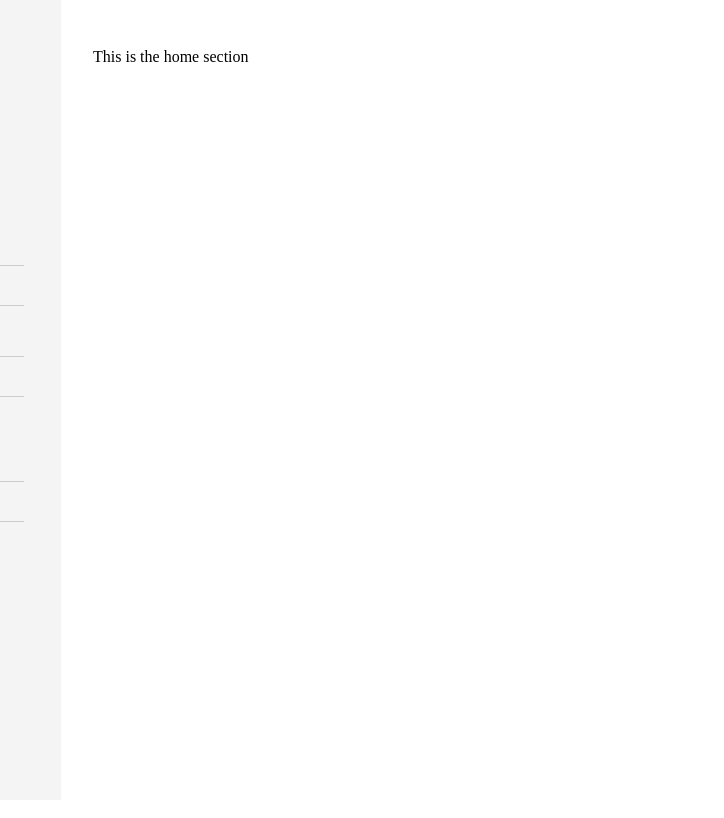
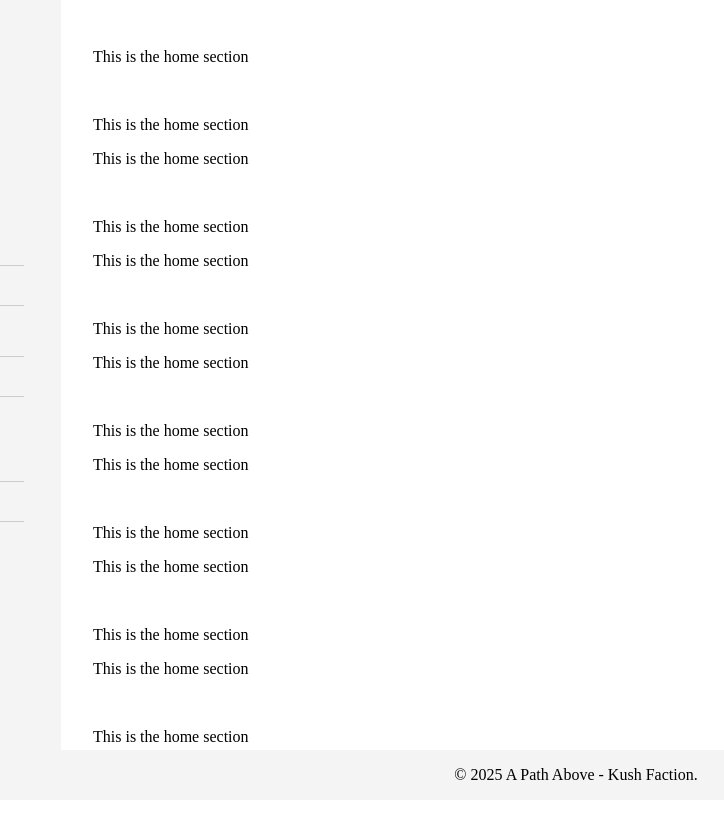
Before and after one commit to JacobGraham02/APAKushFactionWiki, a website built with webpack: page index.html in a window 1280 px wide. Shown: the full height of the page, 189-913 px from the left. Built offline with nearby package versions, Linux system fonts and the light colour scheme.

Commit message:
Modified the css to allow the website content area to have a vertical scrollbar to view additional content, but make the sidebar and footer stay in place, and make the website content not overlay them

```diff
--- a/css/style.css
+++ b/css/style.css
@@ -4,21 +4,23 @@
 
 
 /* 1. DESKTOP: split page with CSS Grid */
-/* .layout: container for sidebar + content on desktop */
+/* layout container for sidebar + content on desktop */
 .layout {
-  display: grid;                         /* use CSS Grid for two‑column layout */
+  display: grid;                        /* use CSS Grid for two‑column layout */
   grid-template-columns: 250px 1fr;     /* 250px sidebar on left, remaining space for content */
-  min-height: 100vh;                     /* ensure full viewport height */
+  grid-template-rows: 1fr auto;         /* first row grows, second row (footer) is auto‑height */
+  height: 100vh;
+  overflow: hidden;
 }
 
 /* Body styling */
 body {
   padding: 0;
   margin: 0;
-  overflow-y: hidden;
+  overflow: auto;
 }
 
-/* .sidebar: styling for the left navigation panel */
+/* sidebar styling for the left navigation panel */
 .sidebar {
   background: #f4f4f4;                   /* light grey background for contrast */
   padding: 1rem;                         /* internal spacing around menu items */
@@ -27,6 +29,18 @@ body {
   flex-direction: column;
   align-items: center;
   text-align: center;
+  grid-row: 1 / span 2;                   /* Make the sidebar expand 2 rows */
+}
+
+/* Footer in the second row second column */
+.footer {
+  grid-column: 2;
+  grid-row: 2;
+  padding: 1rem;
+  background: #f4f4f4;
+  text-align: center;
+  position: relative;
+  z-index: 1;
 }
 
 /* Sidebar image div */
@@ -87,9 +101,16 @@ body {
   width: 90%;
 }
 
-/* .content: styling for the main page area */
+/* content styling for the main page area */
 .content {
   padding: 2rem;                         /* comfortable padding around content */
+  overflow-y: auto;
+  position: relative;
+  min-height: 0;
+  height: 100%;
+  transition: opacity 0.4s ease, transform 0.4s ease;
+  opacity: 1;
+  transform: translateX(0);
 }
 
 /* hide mobile‑only elements by default on desktop */
@@ -100,28 +121,20 @@ body {
 }
 
 /* ==================== Fade and slide animation for swapping page content ================ */
-/* ensure .content always stays the same size so height doesn’t jump */
-.content {
-  position: relative;
-  min-height: 100%;
-  transition: opacity 0.4s ease, transform 0.4s ease;
-  opacity: 1;
-  transform: translateX(0);
-}
-
-/* when we want to hide the old page… */
+/* ensure content always stays the same size so height doesn’t jump */
+/* when we want to hide the old page */
 .content.transition-out {
   opacity: 0;
   transform: translateX(-1%);    /* slide left a bit as it fades */
 }
 
-/* when we want to bring the new page back… */
+/* when we want to bring the new page back */
 .content.transition-in {
   opacity: 1;
   transform: translateX(0);
 }
 
-/* only show the “active” page */
+/* only show the active page */
 .page {
   display: none;
 }
@@ -178,6 +191,11 @@ body {
   /* .layout: switch to single‑column on mobile */
   .layout {
     grid-template-columns: 1fr;          /* only one column (content) */
+  }
+
+  /* Footer when on mobile device to cover all 3 columns of the website */
+  .footer {
+    grid-column: 1 / -1; /* Span all available columns */
   }
 
   /* .sidebar: off‑canvas panel that slides in */
--- a/index.html
+++ b/index.html
@@ -63,6 +63,43 @@
     <main class="content">
       <section id="home" class="page active">
         <p>This is the home section</p>
+        <br>
+        <p>This is the home section</p>
+        <p>This is the home section</p>
+        <br>
+        <p>This is the home section</p><p>This is the home section</p>
+        <br>
+        <p>This is the home section</p><p>This is the home section</p>
+        <br>
+        <p>This is the home section</p><p>This is the home section</p>
+        <br>
+        <p>This is the home section</p><p>This is the home section</p>
+        <br>
+        <p>This is the home section</p><p>This is the home section</p>
+        <br>
+        <p>This is the home section</p><p>This is the home section</p>
+        <br>
+        <p>This is the home section</p>
+        <p>This is the home section</p>
+        <br>
+        <p>This is the home section</p><p>This is the home section</p>
+        <br>
+        <p>This is the home section</p><p>This is the home section</p>
+        <br>
+        <p>This is the home section</p><p>This is the home section</p>
+        <br>
+        <p>This is the home section</p>
+        <p>This is the home section</p>
+        <br>
+        <p>This is the home section</p><p>This is the home section</p>
+        <br>
+        <p>This is the home section</p><p>This is the home section</p>
+        <br>
+        <p>This is the home section</p><p>This is the home section</p>
+        <br>
+        <p>This is the home section</p><p>This is the home section</p>
+        <br>
+        <p>This is the home section</p>
       </section>
       <section id="lasagna" class="page">
         <p>This is the lasagna section</p>
@@ -80,6 +117,10 @@
         <p>This is the gas section</p>
       </section>
     </main>
+
+    <footer class="footer">
+      © 2025 A Path Above - Kush Faction.
+    </footer>
   </div>
   <script src="js/app.js"></script>
 </body>
```
